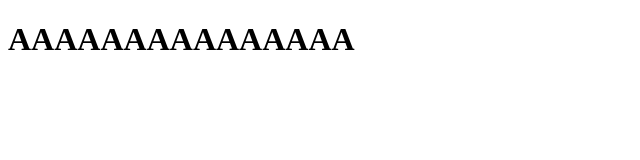
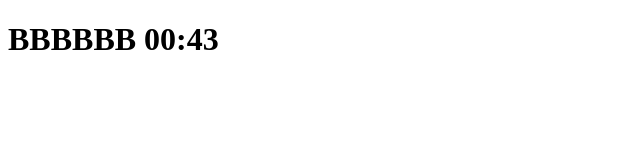
Before and after one commit to PreYem/Git_Priv, a plain HTML site: page index.html in a window 1280 px wide. Shown: the whole page, without its empty margins (0-640 px from the left). Drawn offline with Linux system fonts and the light colour scheme.

Commit message:
Update index.html

```diff
--- a/index.html
+++ b/index.html
@@ -6,6 +6,6 @@
     <title>Repo Priviliges</title>
 </head>
 <body>
-    <h1>AAAAAAAAAAAAAAA</h1>
+    <h1>BBBBBB 00:43</h1>
 </body>
 </html>
```
